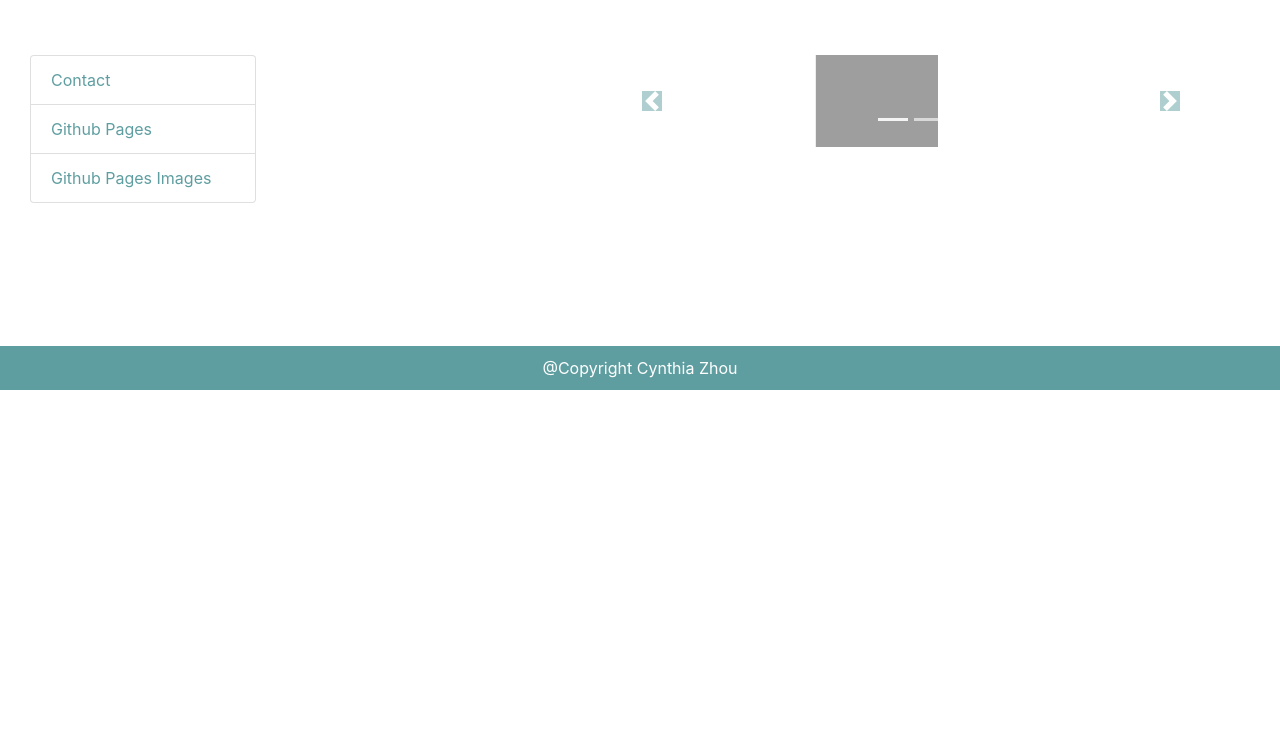
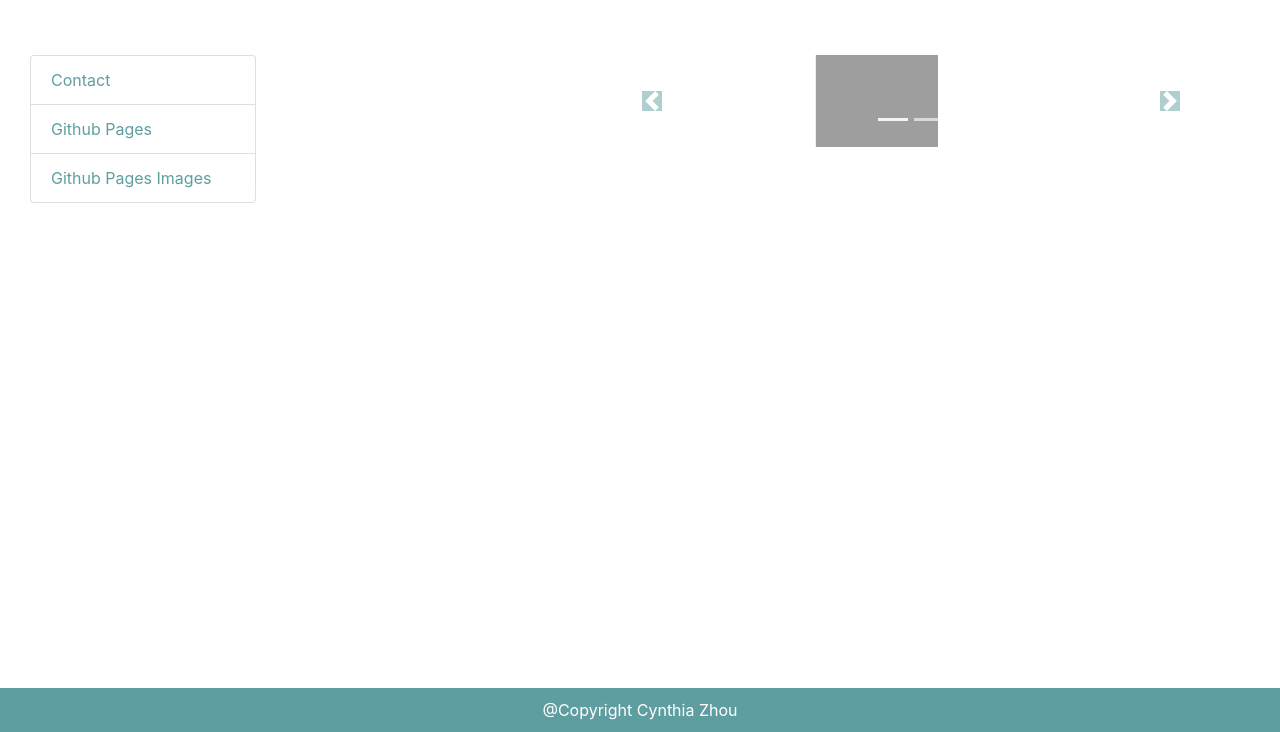
Before and after one commit to blin124/Portfolio, a plain HTML site: page html/index.html in a window 1280 px wide. Shown: the part 68-800 px from the top of the page. Drawn offline with nearby package versions, Linux system fonts and the light colour scheme; grey boxes are pictures that could not be loaded.

Commit message:
git more comments

```diff
--- a/html/index.html
+++ b/html/index.html
@@ -39,7 +39,7 @@
     <br>
 
     <div class="row">
-
+      <!-- selector button list for details in regarding contact, github pages and images -->
       <div class="col-sm-3" id="table-list"><br>
         <div class="list-group" id="list-tab" role="tablist">
           <a class="list-group-item list-group-item-action" id="list-profile-list" data-toggle="list" href="#list-profile" role="tab" aria-controls="profile">Contact</a>
@@ -66,7 +66,7 @@
           <div class="tab-pane fade" id="list-messages" role="tabpanel" aria-labelledby="list-messages-list">
             <br>
             <ul>
-              <!-- Info in regarding to github repositories -->
+              <!-- Information in regarding to github repositories -->
               <li class="list-title">The Future</li>
               <p>Link to repository:
                 <a href="https://github.com/johnnyboysydney/The-Future">https://github.com/johnnyboysydney/The-Future</a>
@@ -135,17 +135,6 @@
         </div>
       </div>
     </div>
-    <!--
-      #updated-github-profile
-      - (add link to their README files)
-      #updated-linkedin
-      - strong bio statement
-      - professional photo
-      - links to github and portfolio
-    -->
-    <!-- requirements:
-      - update linkedIn profile
-    -->
   </body>
-  <footer class="footer">@Copyright Cynthia Zhou</footer>
+  <footer class="footer fixed-bottom">@Copyright Cynthia Zhou</footer>
 </html>
```
